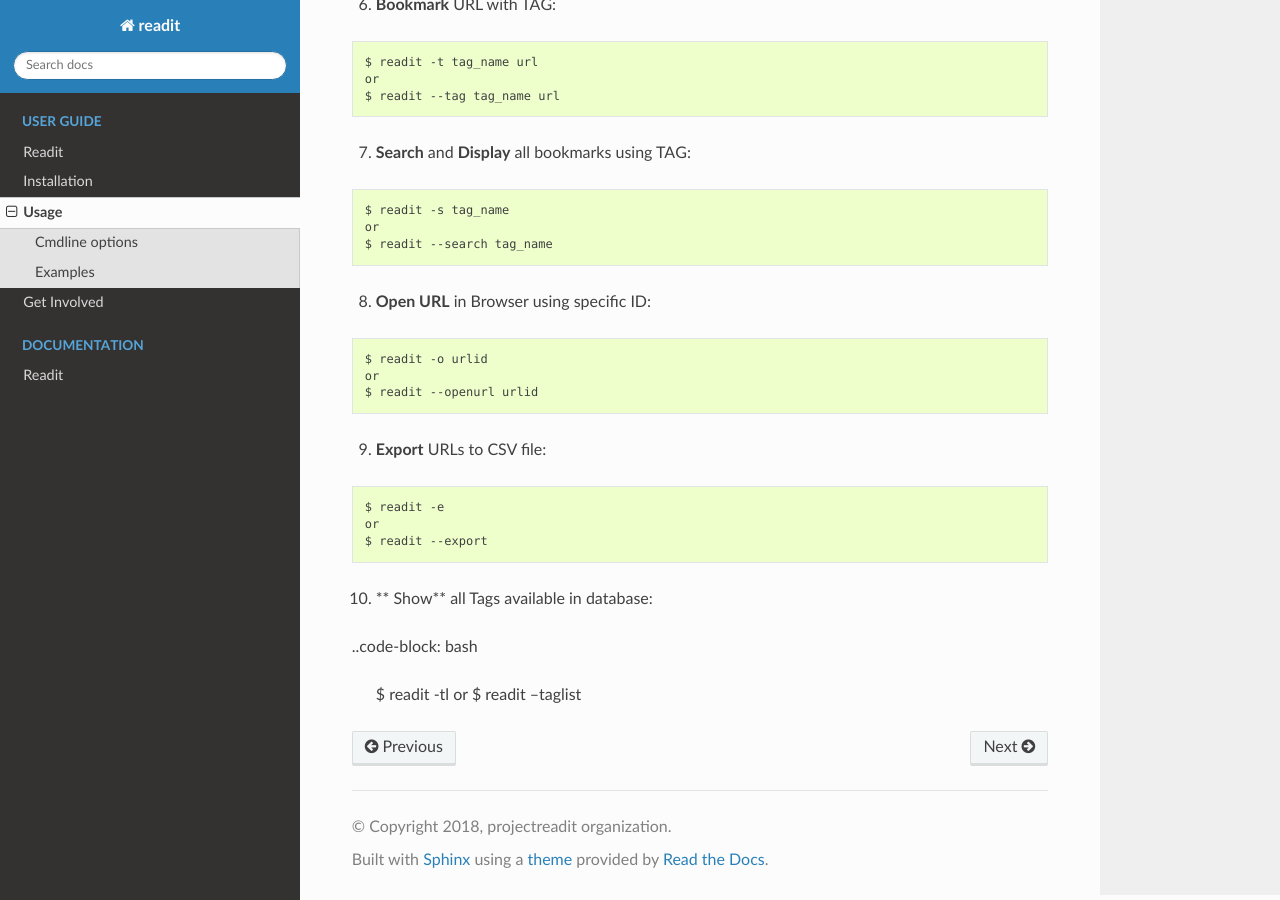
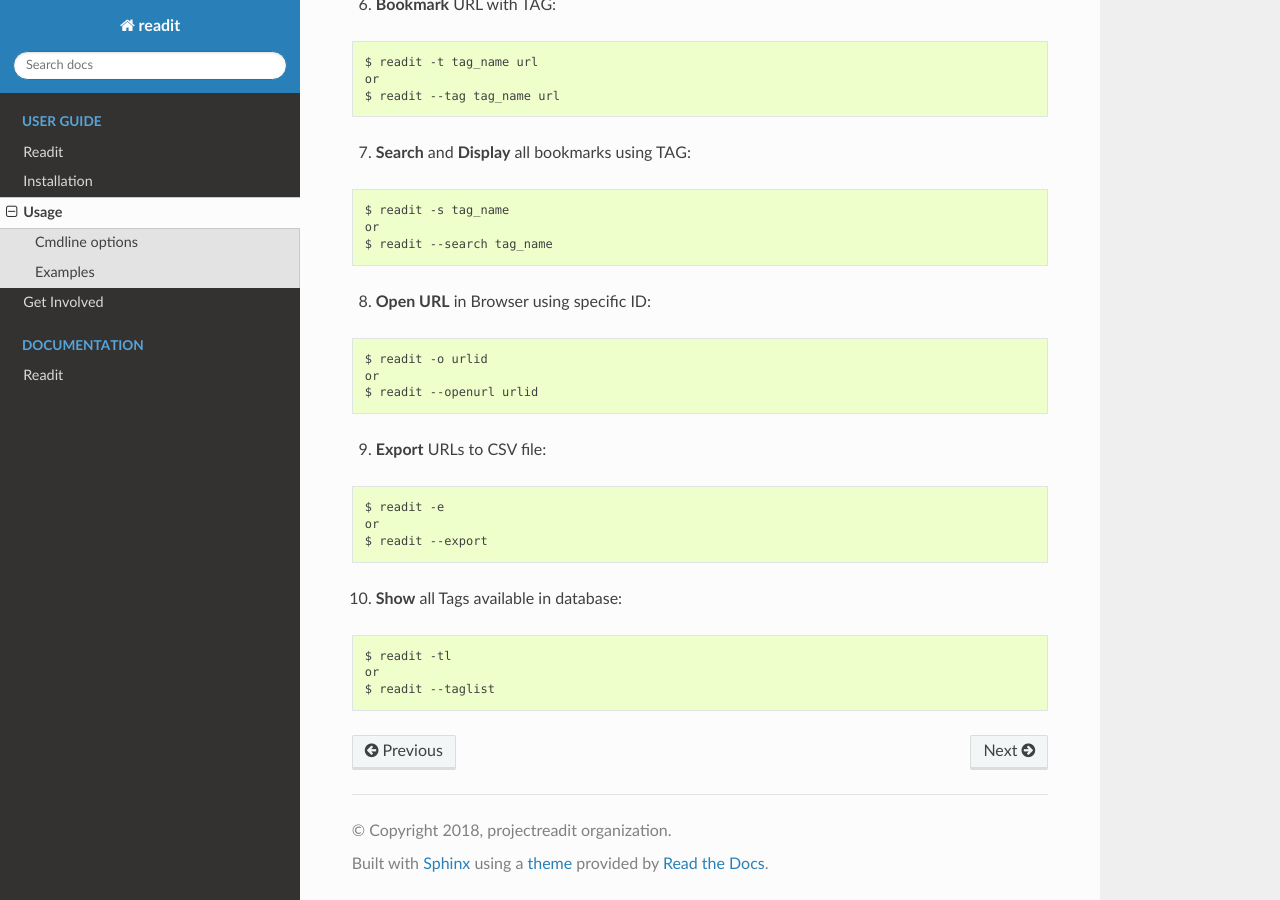
Before and after one commit to pythonpune/readit, a Sphinx documentation site: the page built from docs/usage.rst, in a window 1280 px wide and 900 px high, scrolled down 1390 px. Built offline with Sphinx 7.4.7 and the Read the Docs theme 2.0.0, drawn with Linux system fonts in a browser that asks for light colours.

Commit message:
Update Documentaion with new feature

```diff
--- a/docs/Readit.rst
+++ b/docs/Readit.rst
@@ -25,7 +25,7 @@ Features
 * URL validation
 * Open URL in browser
 * Show all Tags available in database
-
+* Bookmark URLs either online or offline
 
 .. |Python| image:: https://img.shields.io/badge/python-2.7%2C%203.6-blue.svg
 
--- a/docs/installation.rst
+++ b/docs/installation.rst
@@ -6,7 +6,7 @@ Dependencies
 =============================================      ==================
      Features                                       Dependancy
 =============================================      ==================
-``Scripting Language``                              Python 2.7+
+``Scripting Language``                              Python 3.0+
 ``HTTP(S)``                                         requests
 ``Command-Line Option and argument parsing``        Click
 ``Database Used``                                   SQLite3
@@ -15,7 +15,7 @@ Dependencies
 
 From a package manager
 **********************
-* `PyPi <https://pypi.python.org/pypi/readit/0.1.1>`_ (pip3 install --user readit).
+* `PyPI <https://pypi.python.org/pypi/readit/0.1.1>`_ (pip3 install readit).
 
 
 Release Packages
--- a/docs/usage.rst
+++ b/docs/usage.rst
@@ -106,10 +106,11 @@ Examples
         or
         $ readit --export
 
-10. ** Show** all Tags available in database:
 
-..code-block: bash
+10. **Show** all Tags available in database:
 
-       $ readit -tl
-       or
-       $ readit --taglist
+.. code-block:: bash
+
+        $ readit -tl
+        or
+        $ readit --taglist
```
